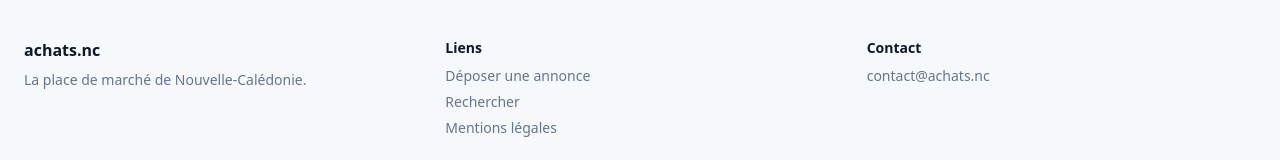
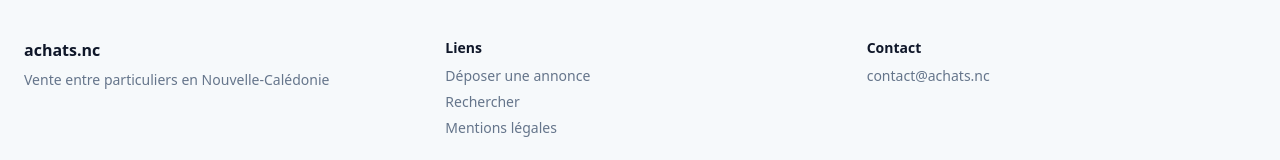
Before and after one commit to rabieHs/achatnc_web, a Next.js app: page /categories in a window 1280 px wide. Shown: the part 573-733 px from the top of the page. Built offline with nearby package versions, Linux system fonts and the light colour scheme; no server answers.

Commit message:
replace footer tagline with SEO-optimized 'Vente entre particuliers en Nouvelle-Calédonie'

```diff
--- a/app/layout.tsx
+++ b/app/layout.tsx
@@ -17,7 +17,7 @@
     template: '%s · achats.nc',
   },
   description:
-    "Achetez et vendez près de chez vous en Nouvelle-Calédonie. Véhicules, immobilier, électronique et bien plus.",
+    "Vente entre particuliers en Nouvelle-Calédonie. Véhicules, immobilier, électronique et bien plus.",
   openGraph: {
     type: 'website',
     locale: 'fr_FR',
--- a/components/site-footer.tsx
+++ b/components/site-footer.tsx
@@ -7,7 +7,7 @@
         <div>
           <h3 className="text-base font-bold">achats.nc</h3>
           <p className="mt-2 text-sm text-muted-foreground">
-            La place de marché de Nouvelle-Calédonie.
+            Vente entre particuliers en Nouvelle-Calédonie
           </p>
         </div>
         <div>
```
